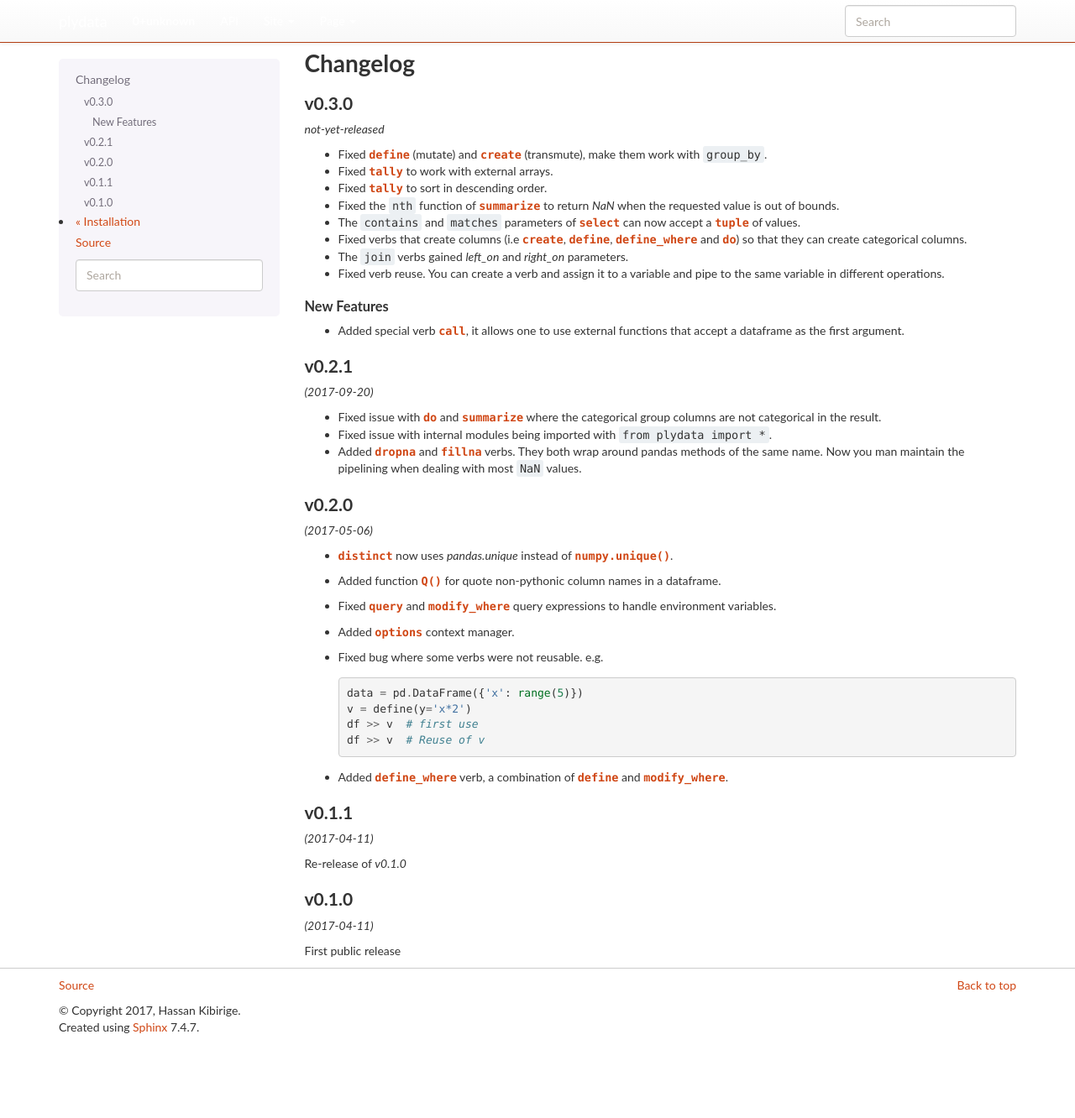
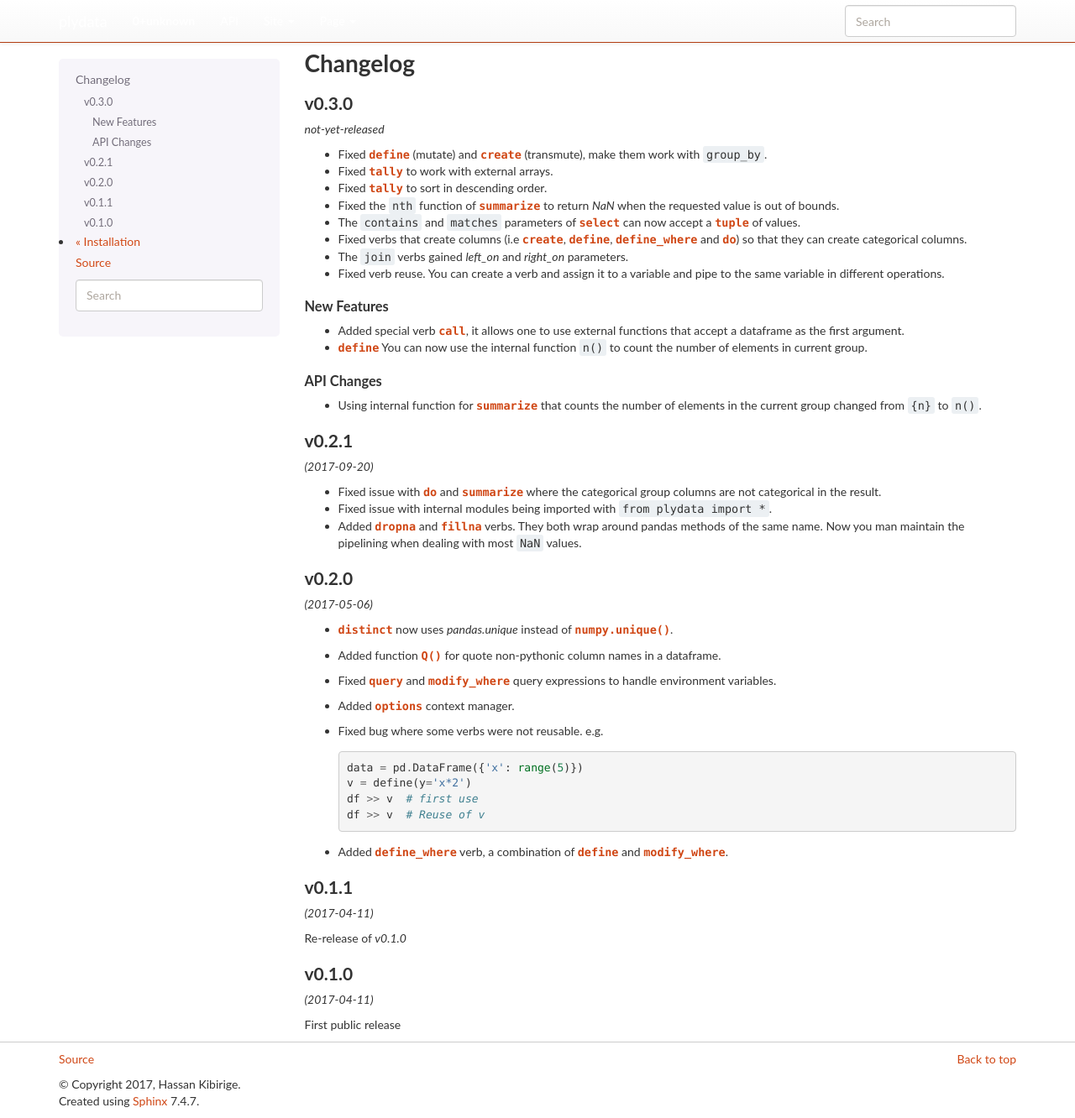
Before and after one commit to has2k1/plydata, a Sphinx documentation site: the page built from doc/changelog.rst, in a window 1280 px wide and 1332 px high. Shown: the whole window at 84% size. Built offline with Sphinx 7.4.7, drawn with Linux system fonts in a browser that asks for light colours; nearby versions of some CDN libraries; library files that are not in the unit come from our copies.

Commit message:
Change API to counting function from {n} to n()

```diff
--- a/doc/api.rst
+++ b/doc/api.rst
@@ -84,3 +84,10 @@ Useful Functions
    :template: main.rst
 
    Q
+
+n()
+---
+This is a special internal function that returns the number of
+rows in the current groups. It can be used in verbs like
+:class:`~plydata.verbs.summarize`, :class:`~plydata.verbs.define`.
+and :class:`~plydata.verbs.create`.
--- a/doc/changelog.rst
+++ b/doc/changelog.rst
@@ -37,6 +37,16 @@ New Features
 
 - Added special verb :class:`~plydata.verbs.call`, it allows one to use
   external functions that accept a dataframe as the first argument.
+
+- :class:`~plydata.verbs.define` You can now use the internal function
+  ``n()`` to count the number of elements in current group.
+
+API Changes
+***********
+- Using internal function for :class:`~plydata.verbs.summarize` that
+  counts the number of elements in the current group changed from
+  ``{n}`` to ``n()``.
+
 
 v0.2.1
 ------
```
Also changed, not shown: 3 other files.
